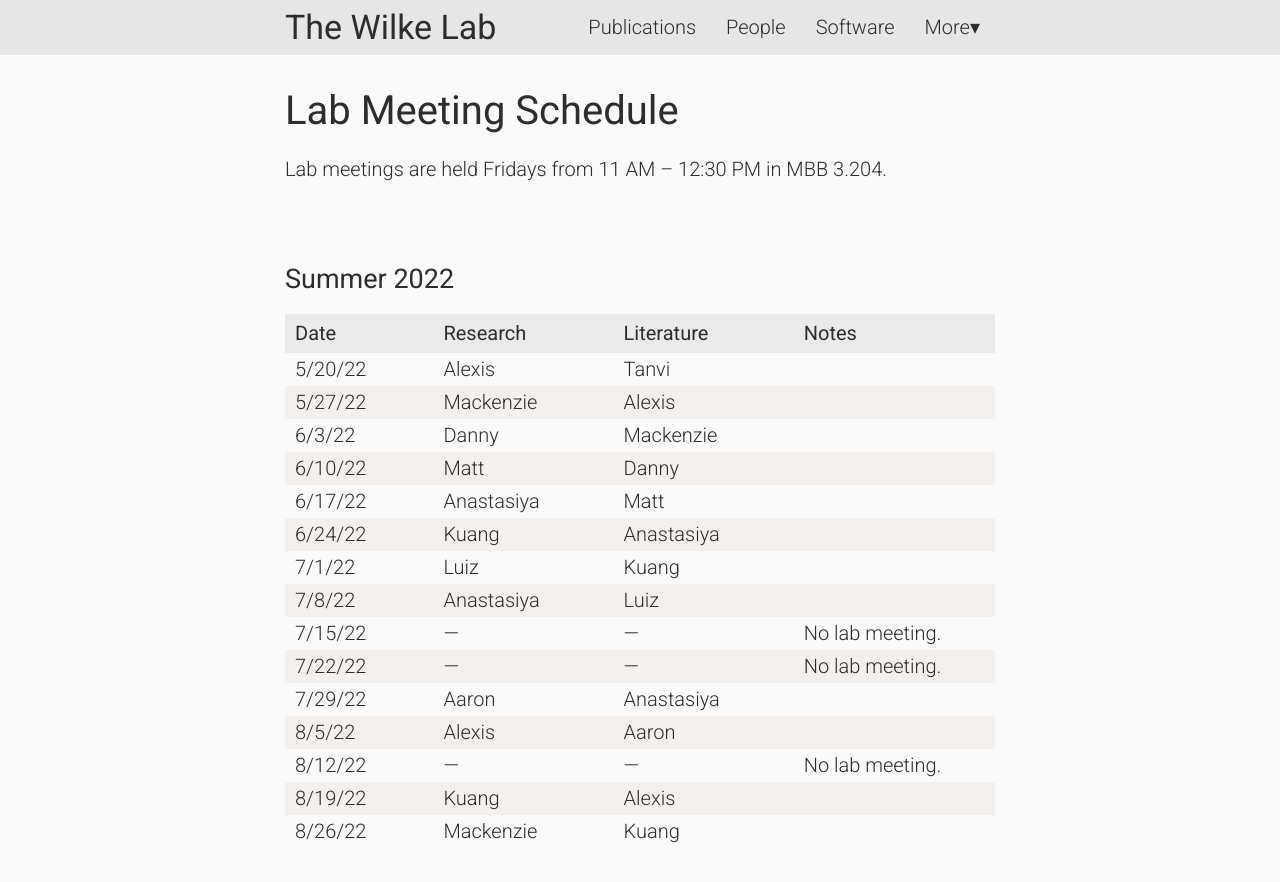
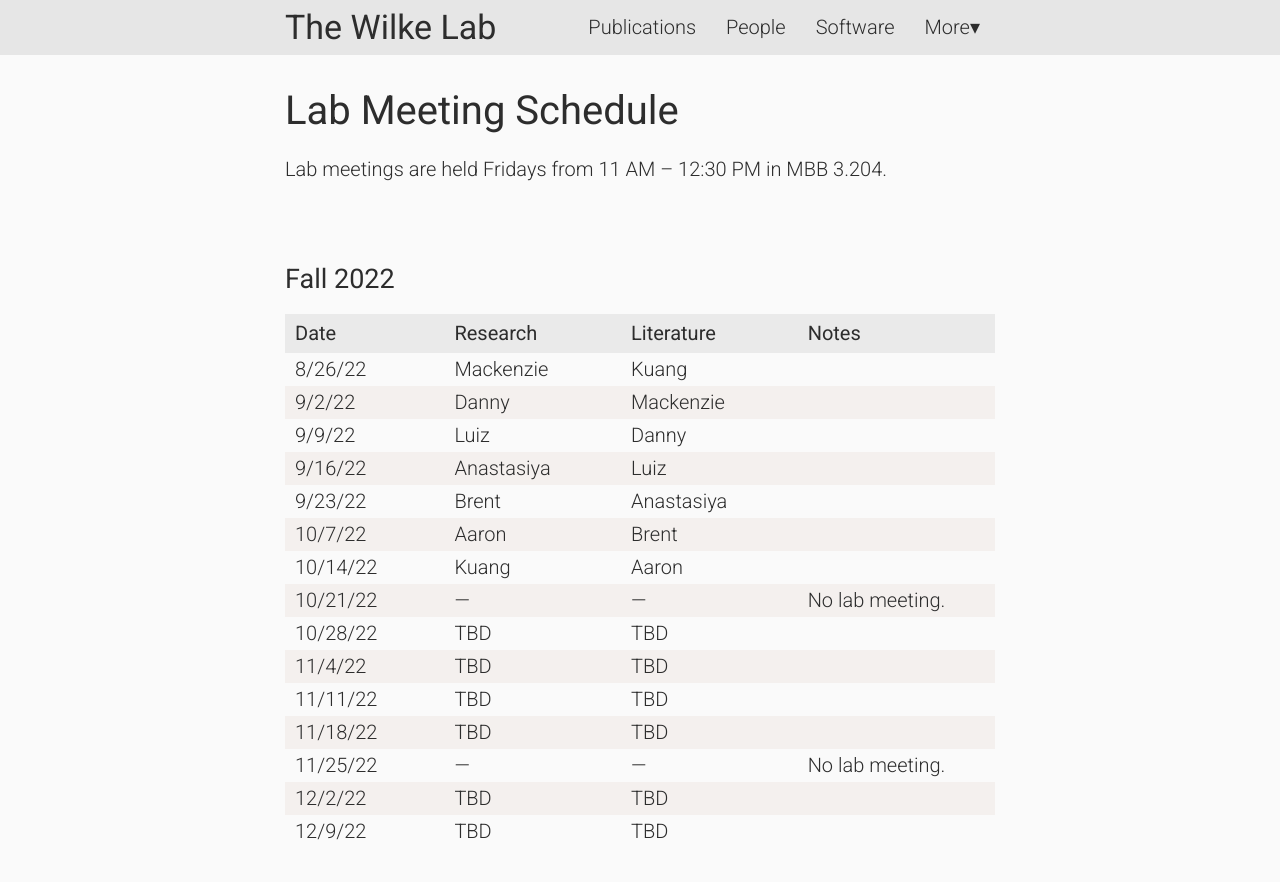
Before and after one commit to wilkelab/wilkelab.github.io, a Jekyll site: the page built from lab_meetings.md, in a window 1280 px wide and 900 px high. Shown: the top 882 px of the window. Built offline with Jekyll 4.4.1, drawn with Linux system fonts in a browser that asks for light colours; nearby versions of some CDN libraries.

Commit message:
Add initial lab meeeting schedule

```diff
--- a/lab_meetings.md
+++ b/lab_meetings.md
@@ -6,6 +6,31 @@ permalink: /lab_meetings
 
 Lab meetings are held Fridays from 11 AM -- 12:30 PM in MBB 3.204.
 <br><br>
+
+### Fall 2022
+
+|------+---+--------------------+---+----------------------+---+-------|
+| Date      |    |Research       |    |Literature |         |Notes      |
+|:----------|----|:------------------|----|:--------------------|---|:------|
+| 8/26/22 || Mackenzie || Kuang ||
+| 9/2/22 || Danny || Mackenzie ||
+| 9/9/22 || Luiz || Danny ||
+| 9/16/22 || Anastasiya || Luiz ||
+| 9/23/22 || Brent || Anastasiya ||
+| 10/7/22 || Aaron || Brent ||
+| 10/14/22 || Kuang || Aaron ||
+| 10/21/22 || --- || --- || No lab meeting.
+| 10/28/22 || TBD || TBD ||
+| 11/4/22 || TBD || TBD ||
+| 11/11/22 || TBD || TBD ||
+| 11/18/22 || TBD || TBD ||
+| 11/25/22 || --- || --- || No lab meeting.
+| 12/2/22 || TBD || TBD ||
+| 12/9/22 || TBD || TBD ||
+|------+---+--------------------+---+----------------------+---+-------|
+{:.widetable}
+
+<br><br />
 
 ### Summer 2022
 
```
Also changed, not shown: other parts of lab_meetings.md (+0 -1 lines).
